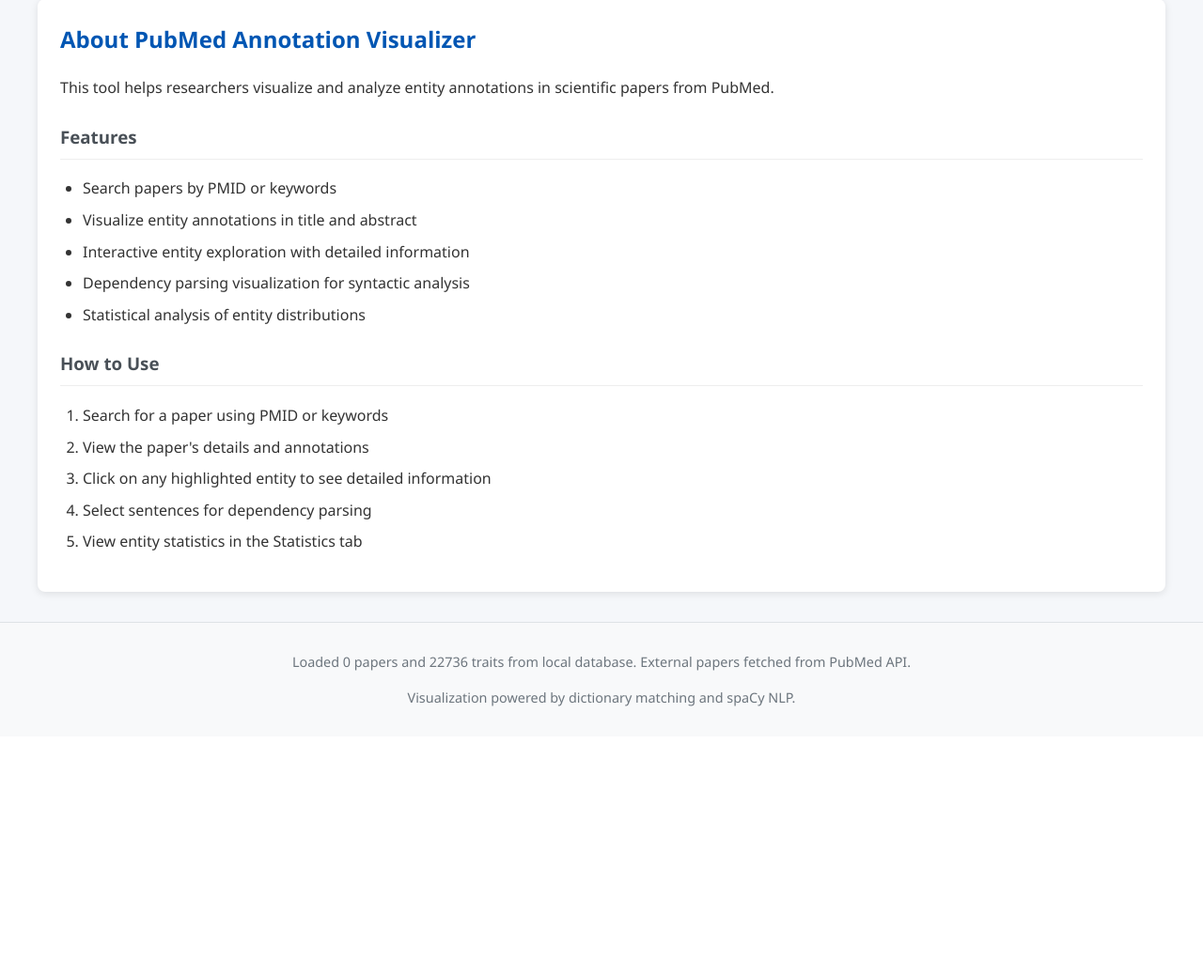
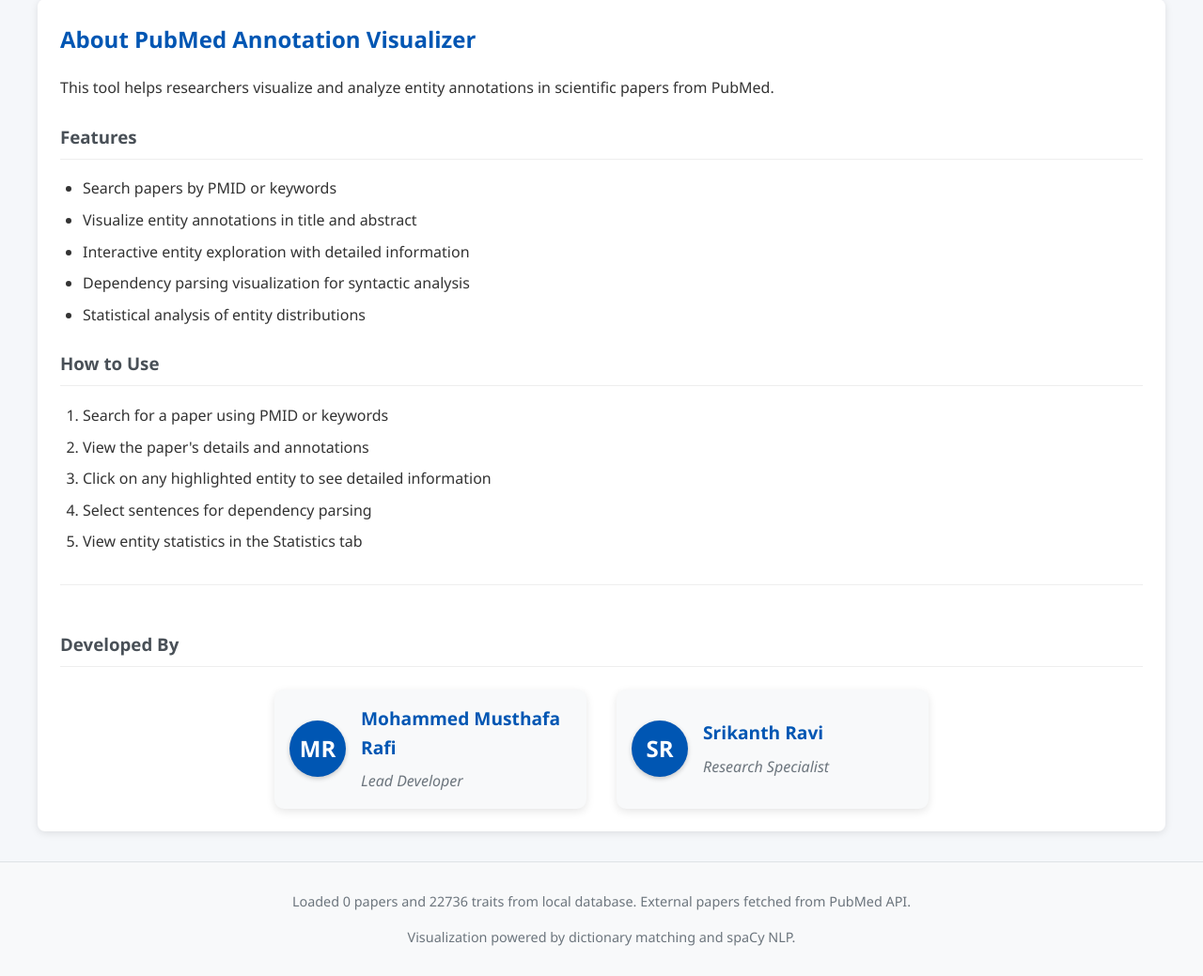
Before and after one commit to itsMustafamr/Trait_viz, a Flask app: page /visualizer in a window 1280 px wide, after a click on "About". Shown: the part 233-1272 px from the top of the page at 94% size. Before the commit the page ends 985 px from the top, so only its background shows below. Run offline with Flask 3, Linux system fonts and the light colour scheme.

Commit message:
added Author with hover effect

```diff
--- a/templates/visualizer.html
+++ b/templates/visualizer.html
@@ -187,6 +187,32 @@
                     <li>Select sentences for dependency parsing</li>
                     <li>View entity statistics in the Statistics tab</li>
                 </ol>
+
+                <!-- Credits section with fancy styling -->
+                <div class="credits-container">
+                    <h3>Developed By</h3>
+                    <div class="credits-box">
+                        <div class="developer-card">
+                            <div class="developer-avatar">
+                                <div class="avatar-circle">MR</div>
+                            </div>
+                            <div class="developer-info">
+                                <h4>Mohammed Musthafa Rafi</h4>
+                                <p class="developer-role">Lead Developer</p>
+                            </div>
+                        </div>
+
+                        <div class="developer-card">
+                            <div class="developer-avatar">
+                                <div class="avatar-circle">SR</div>
+                            </div>
+                            <div class="developer-info">
+                                <h4>Srikanth Ravi</h4>
+                                <p class="developer-role">Research Specialist</p>
+                            </div>
+                        </div>
+                    </div>
+                </div>
             </div>
         </section>
     </main>
```
